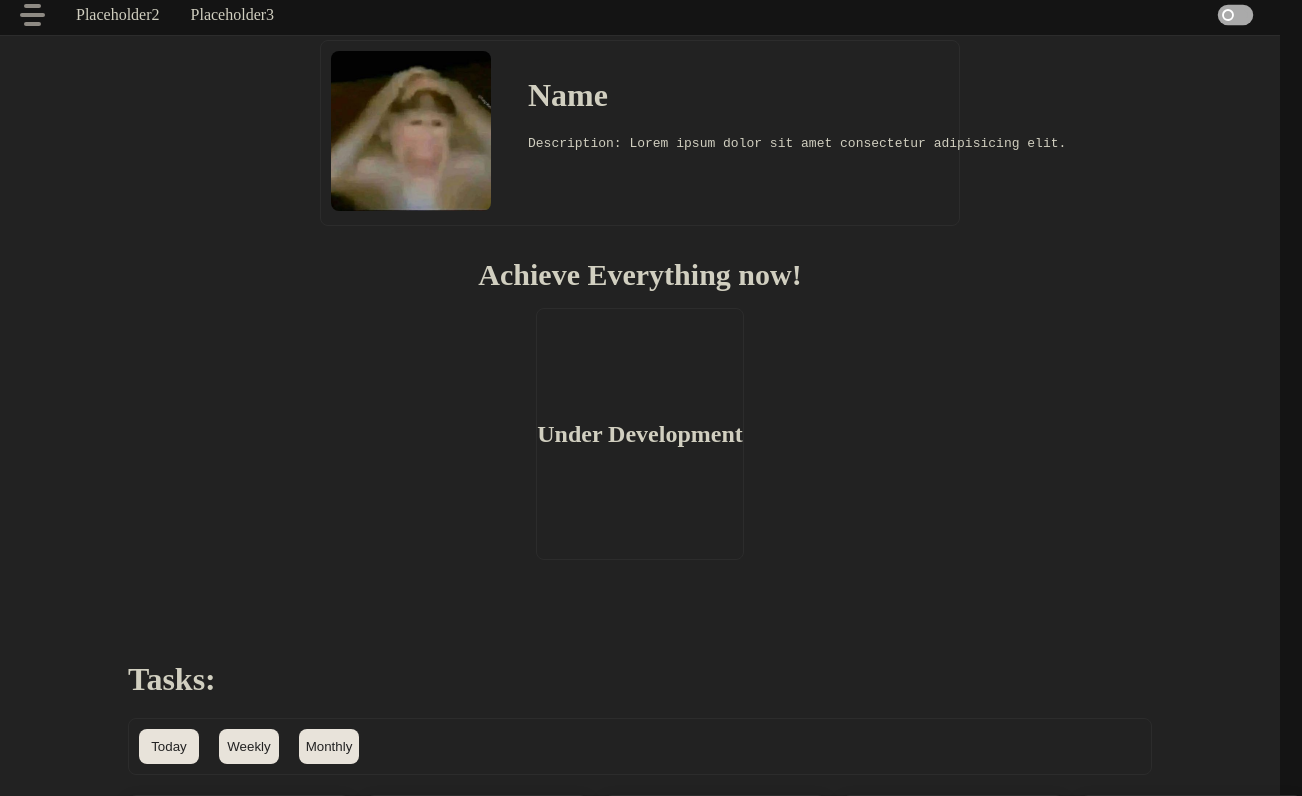
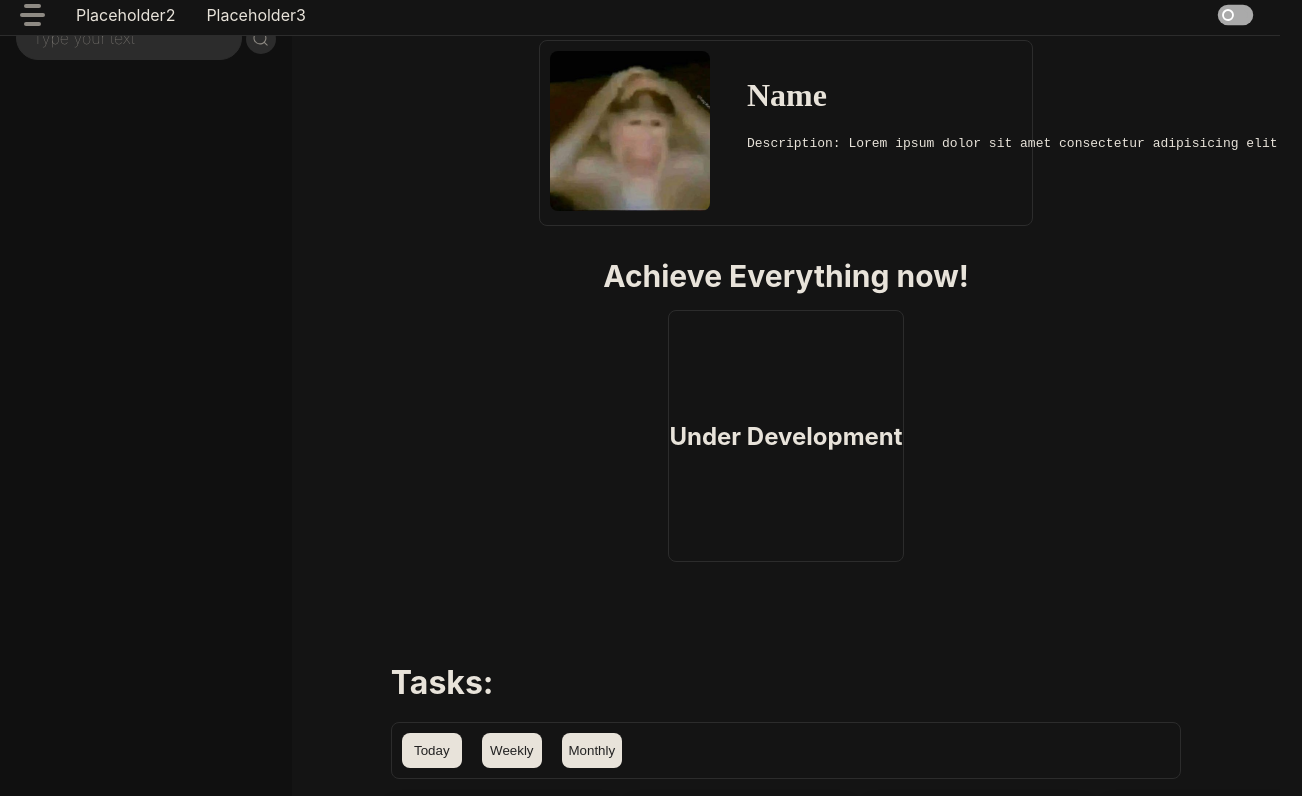
Before and after one commit to Prayushstha/NoNotion, a React (Vite) app: page / in a window 1280 px wide. Shown: the top 796 px of the page, 1302 px wide, since content can reach past the window. Built offline with nearby package versions, Linux system fonts and the light colour scheme.

Commit message:
Added some css bugs

```diff
--- a/src/App.css
+++ b/src/App.css
@@ -1,8 +1,27 @@
-body{
+body {
   background-color: var(--background);
-  font: var(--font-sans);
+  font-family: var(--font-sans);
   margin: 0;
 }
-.main-content{
-  background-color: var(--secondary);
+
+.main-container {
+  display: flex;
+  height: 100vh;
 }
+
+.sidebar {
+  width: 260px;
+  display: none;
+  flex-shrink: 0;
+}
+
+.sidebar-open {
+  display: flex;
+  z-index: 200;
+}
+
+.main-content {
+  flex: 1;
+  background-color: var(--background);
+  overflow-y: auto;
+}
--- a/src/App.tsx
+++ b/src/App.tsx
@@ -5,6 +5,8 @@ import { SideBar } from "./components/sidebar";
 import { Header } from "./components/header";
 function App() {
   const [theme, setTheme] = useState<boolean>(true);
+  const [sidebar,setSidebar] = useState<boolean>(true);
+
   useEffect(() => {
     if (theme) {
       document.documentElement.setAttribute("data-theme", "dark");
@@ -12,10 +14,12 @@ function App() {
       document.documentElement.removeAttribute("data-theme");
     }
   }, [theme]);
+
+
   return (
     <div className="main-container">
-      <Header theme={theme} setTheme={setTheme} />
-      <SideBar />
+      <Header theme={theme} setTheme={setTheme} sidebar={sidebar} setSidebar={setSidebar} />
+      <SideBar sidebar={sidebar} setSidebar={setSidebar} />
       <div className="main-content">
       <Dashboard />
       </div>
--- a/src/components/header.css
+++ b/src/components/header.css
@@ -6,7 +6,7 @@
     height: 30px;
     align-items: center;
     background-color: var(--background);
-    color: var(--primary);
+    color: var(--foreground);
     font: var(--font-serif);
     width: 100%;
     border-bottom: 1px solid var(--border);
@@ -30,12 +30,11 @@
 
 .header-right {
     display: flex;
-    color: var(--primary);
+    color: var(--foreground);
     position: inherit;
     left: 95%;
 }
 /* Sidebar Toggle */
-/* From Uiverse.io by vinodjangid07 */
 #checkbox {
   display: none;
 }
--- a/src/components/header.tsx
+++ b/src/components/header.tsx
@@ -1,12 +1,12 @@
 import "./header.css";
-import type { ThemeProps } from "../types";
-export function Header({ theme, setTheme }: ThemeProps) {
+import type { UnionThemeSidebar } from "../types";
+export function Header({ theme=true, setTheme, sidebar , setSidebar }: UnionThemeSidebar) {
   return (
     <header className="header">
       <div className="tool-bar">
         <div className="tool">
             {/* Sidebar Toggle Button */}
-          <input type="checkbox" id="checkbox" />
+          <input type="checkbox" id="checkbox" onClick={()=>setSidebar?.(!sidebar)}/>
           <label htmlFor="checkbox" className="toggle">
             <div className="bars" id="bar1"></div>
             <div className="bars" id="bar2"></div>
@@ -23,7 +23,7 @@ export function Header({ theme, setTheme }: ThemeProps) {
         <label
           className="switch"
           htmlFor="check"
-          onClick={() => setTheme(!theme)}
+          onClick={() => setTheme?.(!theme)}
         >
           <svg viewBox="0 0 212.4992 84.4688" overflow="visible">
             <path
--- /dev/null
+++ b/src/components/sidebar.css
@@ -0,0 +1,67 @@
+.sidebar {
+    background-color: var(--sidebar);
+    color: var(--sidebar-foreground);
+    min-height: 100%;
+    display: flex;
+    flex-direction: column;
+    padding: 1rem;
+}
+
+.search {
+    display: flex;
+    align-items: center;
+    justify-content: space-between;
+}
+
+.search__input {
+    font-family: inherit;
+    font-size: inherit;
+    background-color: var(--input);
+    border: 1px solid var(--border);
+    color: var(--foreground);
+    padding: 0.7rem 1rem;
+    border-radius: 30px;
+    width: 12em;
+    transition: all ease-in-out 0.5s;
+    margin-right: -2rem;
+}
+
+.search__input::placeholder {
+    font-weight: 100;
+    color: var(--muted-foreground);
+}
+
+.search__input:hover,
+.search__input:focus {
+    box-shadow: var(--shadow-sm);
+}
+
+.search__input:focus {
+    outline: 2px solid var(--ring);
+    background-color: var(--accent);
+}
+
+.search__input:focus + .search__button {
+    background-color: var(--accent);
+}
+
+.search__button {
+    border: none;
+    background-color: var(--input);
+    border-radius: 50%;
+    padding: 0.4rem;
+    margin-top: 0.1em;
+    cursor: pointer;
+    transition: background-color 0.2s ease;
+}
+
+.search__button:hover {
+    background-color: var(--accent);
+}
+
+.search__icon {
+    height: 1.3em;
+    width: 1.3em;
+    fill: var(--muted-foreground);
+    display: block;
+}
--- a/src/components/sidebar.tsx
+++ b/src/components/sidebar.tsx
@@ -1,7 +1,22 @@
-export function SideBar() {
-    return (
-        <div className="sidebar">
-
-        </div>
-    )
+import type { Sidebar } from "../types";
+import "./sidebar.css";
+export function SideBar({sidebar}: Sidebar) {
+  return (
+    <div className={sidebar? 'sidebar' : 'sidebar-open'}>
+      <div className="search">
+        <input
+          type="text"
+          className="search__input"
+          placeholder="Type your text"
+        />
+        <button className="search__button">
+          <svg className="search__icon" aria-hidden="true" viewBox="0 0 24 24">
+            <g>
+              <path d="M21.53 20.47l-3.66-3.66C19.195 15.24 20 13.214 20 11c0-4.97-4.03-9-9-9s-9 4.03-9 9 4.03 9 9 9c2.215 0 4.24-.804 5.808-2.13l3.66 3.66c.147.146.34.22.53.22s.385-.073.53-.22c.295-.293.295-.767.002-1.06zM3.5 11c0-4.135 3.365-7.5 7.5-7.5s7.5 3.365 7.5 7.5-3.365 7.5-7.5 7.5-7.5-3.365-7.5-7.5z"></path>
+            </g>
+          </svg>
+        </button>
+      </div>
+    </div>
+  );
 }
--- a/src/pages/dashboard/components/HeroSection/herosection.css
+++ b/src/pages/dashboard/components/HeroSection/herosection.css
@@ -19,12 +19,12 @@
 }
 .quick-info{
     padding: 5px;
-    color: var(--primary);
+    color: var(--foreground);
     font-family: var(--font-serif);
     font: bold;
 }
 .sub-hero-section{
-    color: var(--primary);
+    color: var(--foreground);
     font: var(--font-serif);
     display: flex;
     flex-direction: column;
--- a/src/pages/dashboard/components/TaskSection/tasksection.css
+++ b/src/pages/dashboard/components/TaskSection/tasksection.css
@@ -4,7 +4,7 @@
     gap: 10px;
     width: 80%;
     justify-self: center;
-    color: var(--primary);
+    color: var(--foreground);
 }
 
 .tasks-heading h1 {
@@ -51,5 +51,6 @@
     border: 1px solid var(--border);
     border-radius: var(--radius);
     background-color: var(--card);
+    color: var(--card-foreground);
     box-shadow: var(--shadow-sm);
 }
```
Also changed, not shown: src/types.ts (+13 -3 lines).
